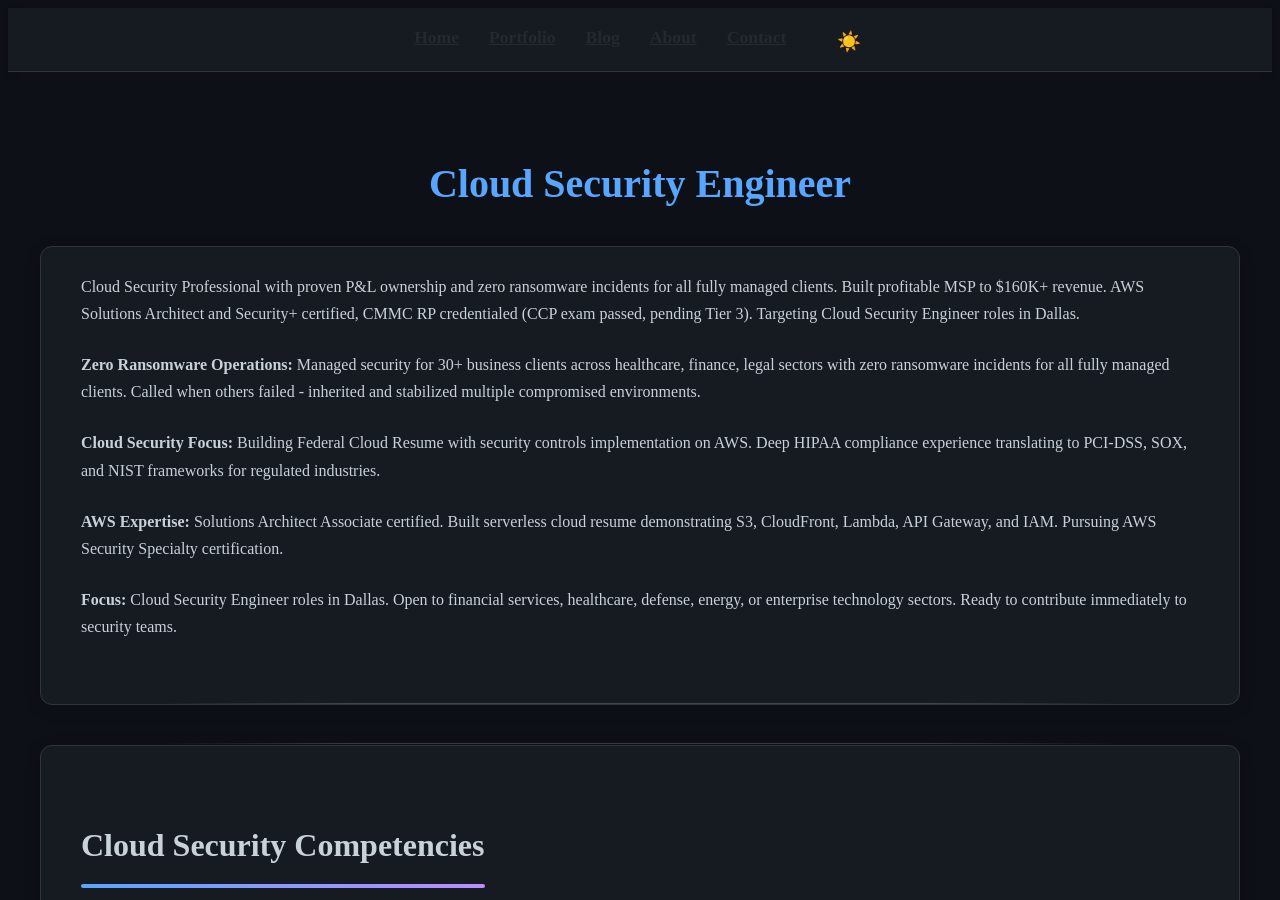
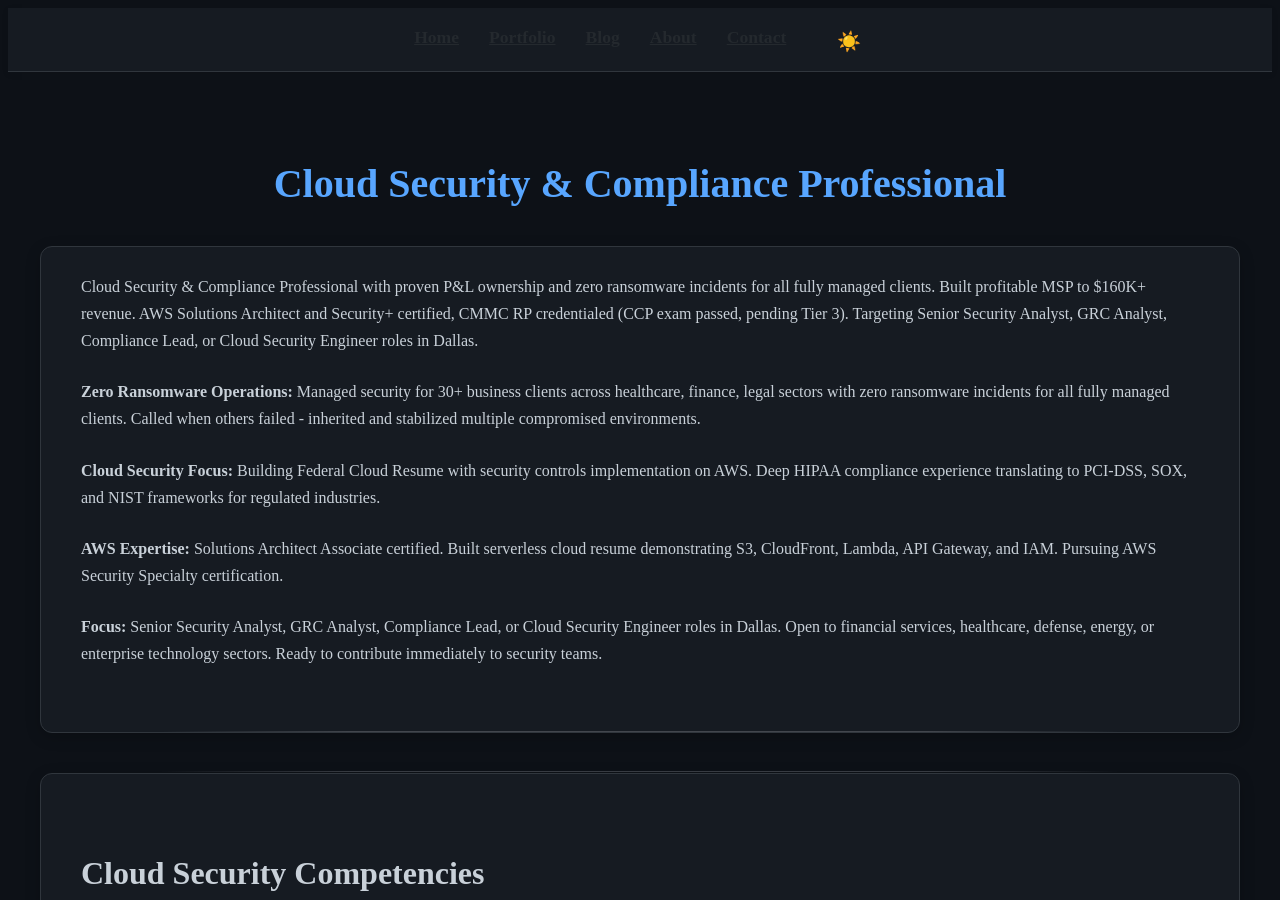
Before and after one commit to joshuamichaelhall/joshuamichaelhall.github.io, a Jekyll site: the page built from pages/about.md, in a window 1280 px wide and 900 px high. Built offline with Jekyll 4.4.1, drawn with Linux system fonts in a browser that asks for light colours; nearby versions of some CDN libraries; some of the changed text lies outside the part shown.

Commit message:
Update website for IC-first strategy (GRC/Compliance focus)
- Changed title from Cloud Security Engineer to Cloud Security & Compliance Professional
- Updated target roles to include Senior Analyst, GRC, Compliance Lead
- Updated hero and about page messaging

🤖 Generated with [Claude Code](https://claude.ai/code)

Co-Authored-By: Claude <noreply@anthropic.com>

```diff
--- a/_layouts/home.html
+++ b/_layouts/home.html
@@ -6,7 +6,7 @@ layout: default
     <div class="hero-content">
       <h1>Joshua Michael Hall</h1>
       <p>Cloud Security Professional | AWS SAA | Security+ | CMMC RP</p>
-      <p class="hero-subtitle">2+ years zero ransomware for managed clients | Targeting Cloud Security Engineer roles in Dallas</p>
+      <p class="hero-subtitle">2+ years zero ransomware for managed clients | Targeting Senior Security Analyst & GRC roles in Dallas</p>
 
       <div class="hero-links">
         <a href="https://joshuahall.tech" class="btn primary-btn cta-main-btn" target="_blank">View Cloud Resume</a>
@@ -32,7 +32,7 @@ layout: default
       </div>
       <div class="tech-focus-item">
         <h3>Target Roles</h3>
-        <p>Cloud Security Engineer in Dallas. Open to financial services, healthcare, defense, energy, or enterprise technology sectors.</p>
+        <p>Senior Security Analyst, GRC Analyst, Compliance Lead, or Cloud Security Engineer in Dallas. Open to financial services, healthcare, defense, energy, or enterprise technology sectors.</p>
       </div>
     </div>
   </div>
--- a/pages/about.md
+++ b/pages/about.md
@@ -4,10 +4,10 @@ title: About
 permalink: /about/
 ---
 
-# Cloud Security Engineer
+# Cloud Security & Compliance Professional
 
 <div class="content-section with-divider">
-  <p>Cloud Security Professional with proven P&L ownership and zero ransomware incidents for all fully managed clients. Built profitable MSP to $160K+ revenue. AWS Solutions Architect and Security+ certified, CMMC RP credentialed (CCP exam passed, pending Tier 3). Targeting Cloud Security Engineer roles in Dallas.</p>
+  <p>Cloud Security & Compliance Professional with proven P&L ownership and zero ransomware incidents for all fully managed clients. Built profitable MSP to $160K+ revenue. AWS Solutions Architect and Security+ certified, CMMC RP credentialed (CCP exam passed, pending Tier 3). Targeting Senior Security Analyst, GRC Analyst, Compliance Lead, or Cloud Security Engineer roles in Dallas.</p>
 
   <p><strong>Zero Ransomware Operations:</strong> Managed security for 30+ business clients across healthcare, finance, legal sectors with zero ransomware incidents for all fully managed clients. Called when others failed - inherited and stabilized multiple compromised environments.</p>
 
@@ -15,7 +15,7 @@ permalink: /about/
 
   <p><strong>AWS Expertise:</strong> Solutions Architect Associate certified. Built serverless cloud resume demonstrating S3, CloudFront, Lambda, API Gateway, and IAM. Pursuing AWS Security Specialty certification.</p>
 
-  <p><strong>Focus:</strong> Cloud Security Engineer roles in Dallas. Open to financial services, healthcare, defense, energy, or enterprise technology sectors. Ready to contribute immediately to security teams.</p>
+  <p><strong>Focus:</strong> Senior Security Analyst, GRC Analyst, Compliance Lead, or Cloud Security Engineer roles in Dallas. Open to financial services, healthcare, defense, energy, or enterprise technology sectors. Ready to contribute immediately to security teams.</p>
 </div>
 
 <div class="content-section with-divider">
@@ -153,7 +153,7 @@ permalink: /about/
     </div>
     <div class="expertise-item">
       <h3>Contact</h3>
-      <p>Open to Cloud Security Engineer opportunities in Dallas</p>
+      <p>Open to Senior Security Analyst, GRC, or Cloud Security opportunities in Dallas</p>
       <p>Currently in AR, relocating for the right role</p>
     </div>
   </div>
```
